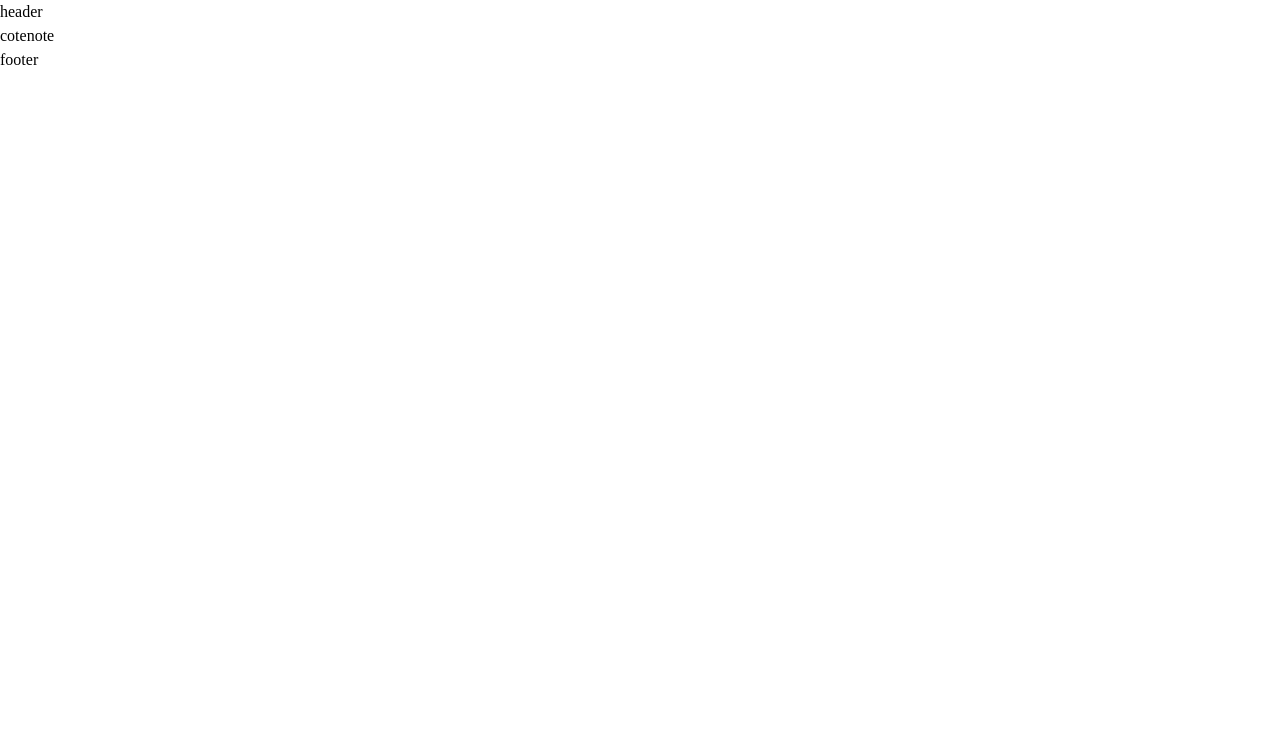
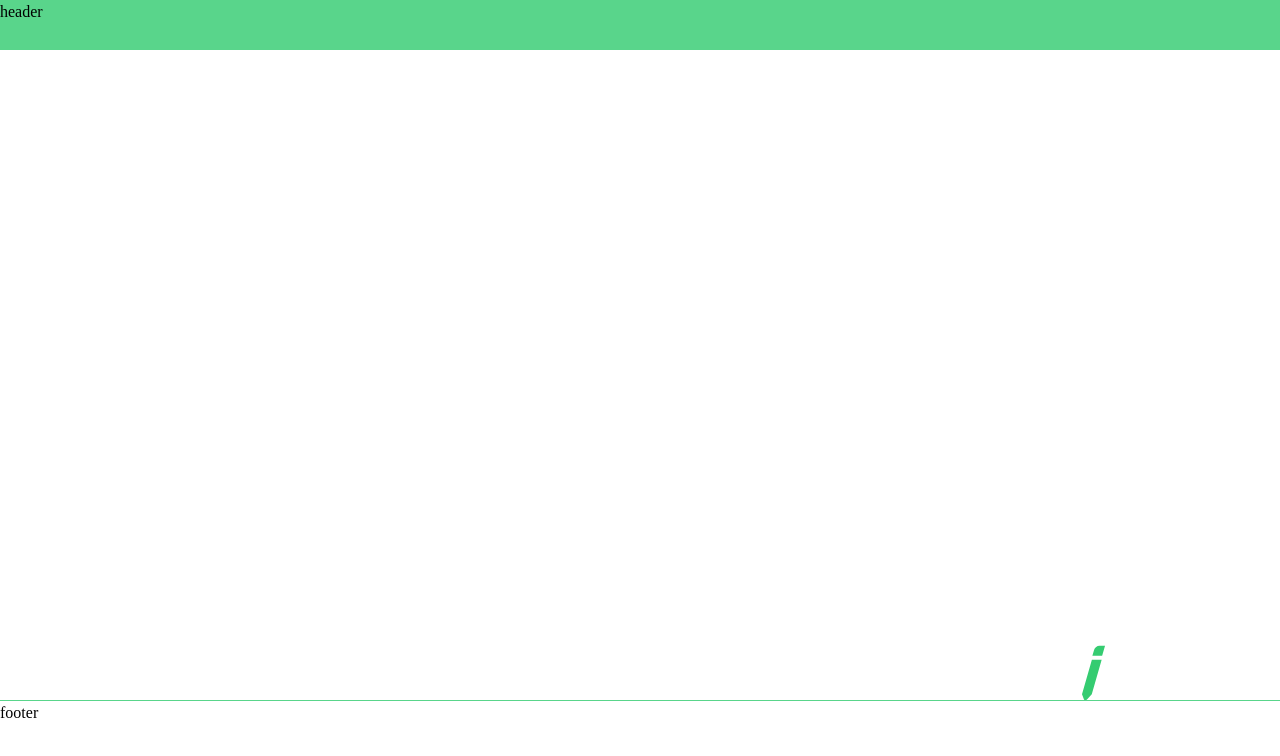
Before and after one commit to helloyukyung/cotenote-web, a Next.js app: page / in a window 1280 px wide. Shown: the top 756 px of the page. Built offline with nearby package versions, Linux system fonts and the light colour scheme.

Commit message:
style : layout publishing

```diff
--- /dev/null
+++ b/src/layouts/Footer.tsx
@@ -0,0 +1,36 @@
+import Image from "next/image";
+import React from "react";
+import styled from "styled-components";
+
+function Footer() {
+  return (
+    <StyledFooter>
+      <Pen
+        src={"/assets/footer_pen.svg"}
+        width={24}
+        height={56}
+        alt={"footer_pen"}
+      />
+      footer
+    </StyledFooter>
+  );
+}
+
+export default Footer;
+
+const StyledFooter = styled.div`
+  width: 100%;
+  height: var(--footer-height);
+
+  position: absolute;
+  bottom: 0;
+  z-index: var(--footer-z-index);
+
+  border-top: 0.09375em solid var(--primary);
+`;
+
+const Pen = styled(Image)`
+  position: absolute;
+  top: -56px;
+  right: 174px;
+`;
--- /dev/null
+++ b/src/layouts/Header.tsx
@@ -0,0 +1,19 @@
+import React from "react";
+import styled from "styled-components";
+
+function Header() {
+  return <StyledHeader>header</StyledHeader>;
+}
+
+export default Header;
+
+const StyledHeader = styled.header`
+  width: 100%;
+  height: var(--header-height);
+
+  position: fixed;
+  top: 0;
+
+  z-index: var(--header-z-index);
+  background-color: var(--primary);
+`;
--- a/src/layouts/Layout.tsx
+++ b/src/layouts/Layout.tsx
@@ -1,7 +1,21 @@
 import React from "react";
+import styled from "styled-components";
+import Footer from "./Footer";
+import Header from "./Header";
 
 function Layout({ children }: { children: React.ReactNode }) {
-  return <div>header{children}footer</div>;
+  return (
+    <StyledMain>
+      <Header />
+      {children}
+      <Footer />
+    </StyledMain>
+  );
 }
 
 export default Layout;
+
+const StyledMain = styled.main`
+  width: 100%;
+  height: calc(100vh);
+`;
--- a/src/pages/index.tsx
+++ b/src/pages/index.tsx
@@ -1,4 +1,3 @@
-import SearchInput from "@/components/home/SearchInput";
 import Layout from "@/layouts/Layout";
 import Head from "next/head";
 import { ReactElement } from "react";
@@ -12,7 +11,6 @@ export default function Home() {
         <meta name="viewport" content="width=device-width, initial-scale=1" />
         <link rel="icon" href="/favicon.ico" />
       </Head>
-      <main>cotenote</main>
     </>
   );
 }
--- a/src/styles/globals.css
+++ b/src/styles/globals.css
@@ -1,3 +1,8 @@
 :root {
   --primary: #59d58b;
+
+  --header-z-index: 10;
+  --footer-z-index: 10;
+  --header-height: 50px;
+  --footer-height: 100px;
 }
```
Also changed, not shown: public/assets/footer_pen.svg (added).
